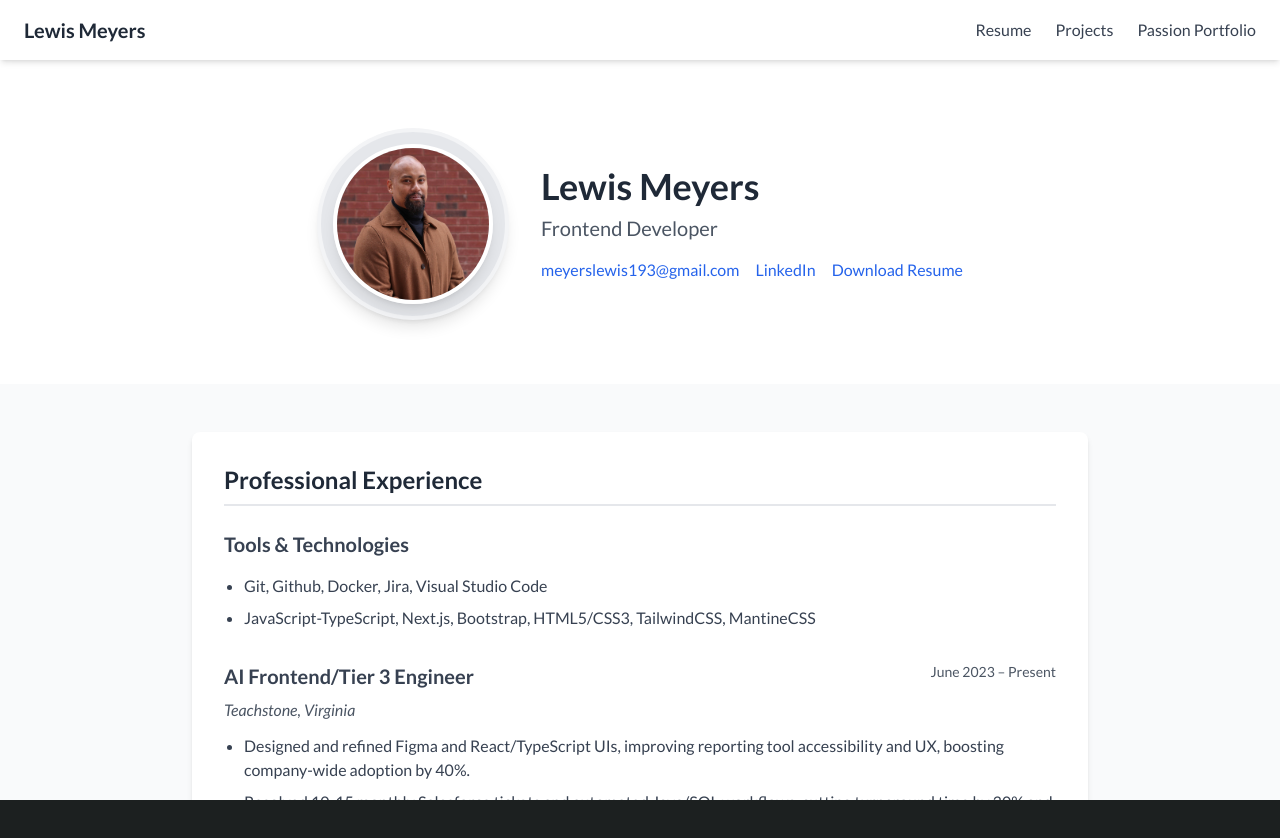
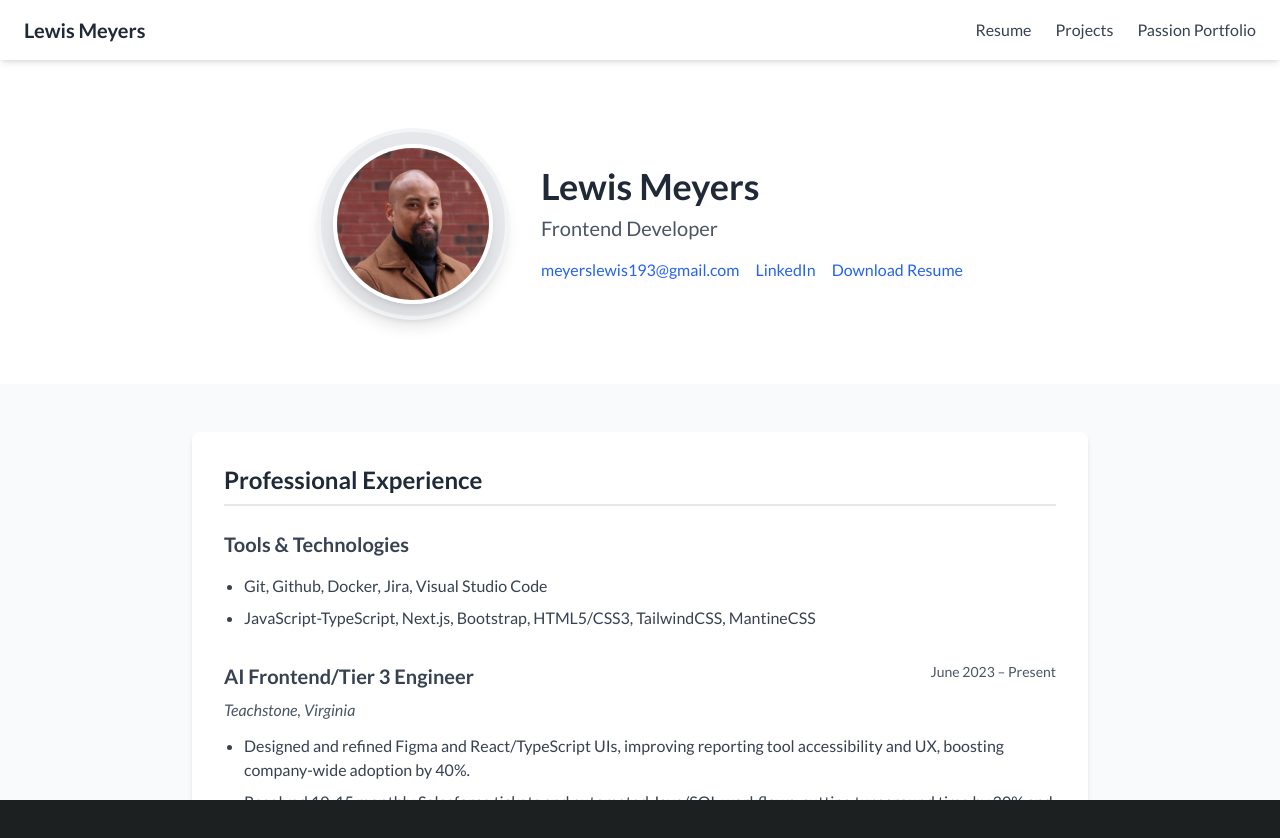
Before and after one commit to DevRelLewis/mobilefirstportfolio, a React (Create React App) app: page / in a window 1280 px wide. Shown: the top 838 px of the page. Built offline with nearby package versions, Linux system fonts and the light colour scheme; a web font is replaced by a local one.

Commit message:
new photo

```diff
--- a/src/pages/ProfessionalPortfolio.tsx
+++ b/src/pages/ProfessionalPortfolio.tsx
@@ -59,9 +59,9 @@ const ProfessionalPortfolio: React.FC = () => {
         <div className="container mx-auto flex flex-col md:flex-row items-center justify-center gap-8">
           <div className="w-40 h-40 md:w-48 md:h-48 bg-gray-200 rounded-full flex items-center justify-center border-4 border-gray-100 shadow-lg">
             <img
-            src="../lewis_prof.jpg"
+            src="./lewis_prof.png"
             alt="Lewis Meyers"
-            className="w-32 h-32 md:w-40 md:h-40 rounded-full border-4 border-white object-cover shadow-lg mx-auto" style={{ objectPosition: '0 10%' }}         />
+            className="w-32 h-32 md:w-40 md:h-40 rounded-full border-4 border-white object-cover shadow-lg mx-auto"         />
           </div>
 
           <div className="text-center md:text-left">
```
Also changed, not shown: public/lewis_prof.JPG (deleted), public/lewis_prof.png (added).
